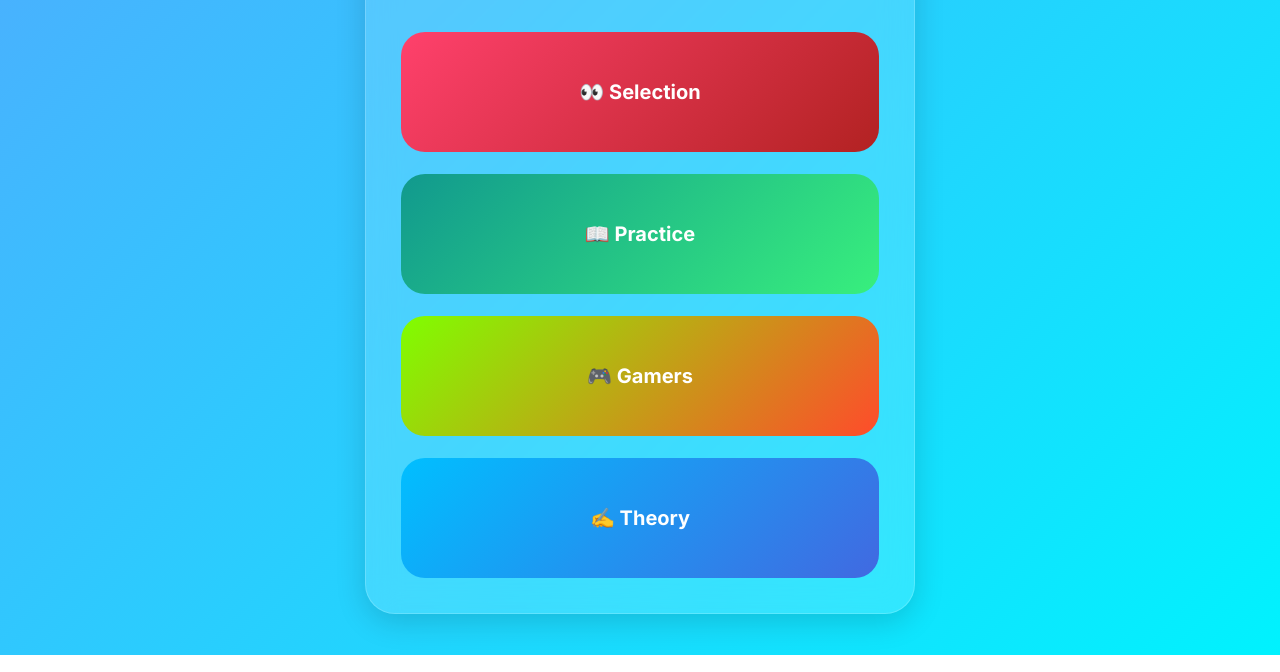
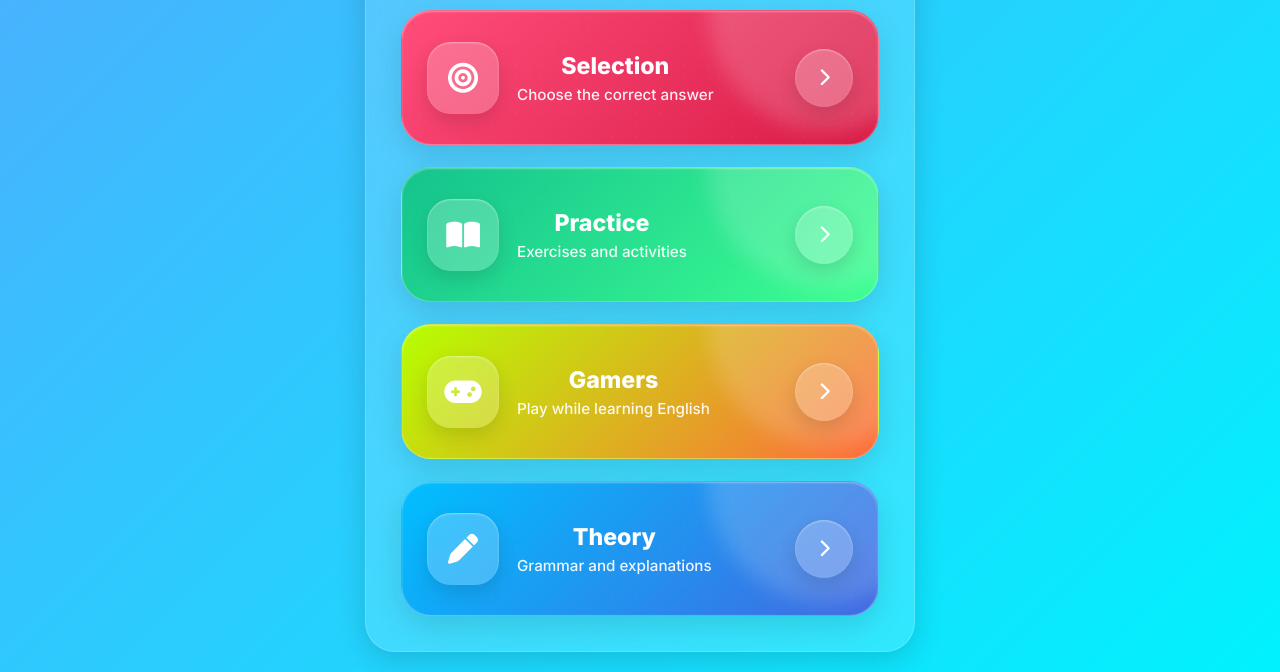
Before and after one commit to techgyr4c/Responsive-English-, a plain HTML site: page index.html in a window 1280 px wide. Shown: the part 185-857 px from the top of the page. Drawn offline with Linux system fonts and the light colour scheme.

```diff
--- a/index.html
+++ b/index.html
@@ -120,34 +120,101 @@
 }
 
 .menu-btn{
-min-height:120px;
-border-radius:24px;
-font-size:1.25rem;
-font-weight:700;
+position:relative;
+overflow:hidden;
+
+min-height:135px;
+border-radius:30px;
+
+font-size:1.35rem;
+font-weight:800;
 color:white;
+
 display:flex;
 align-items:center;
 justify-content:center;
-gap:12px;
-padding:20px;
-}
-
+gap:14px;
+
+padding:25px;
+
+border:1px solid rgba(255,255,255,.25);
+
+backdrop-filter:blur(18px);
+
+box-shadow:
+0 10px 30px rgba(0,0,0,.12),
+inset 0 1px 2px rgba(255,255,255,.35);
+
+transition:.35s ease;
+}
+
+/* HOVER */
+.menu-btn:hover{
+transform:translateY(-6px) scale(1.02);
+}
+
+/* GLOW */
+.menu-btn::before{
+content:"";
+position:absolute;
+
+width:240px;
+height:240px;
+
+border-radius:50%;
+
+background:rgba(255,255,255,.16);
+
+top:-120px;
+right:-70px;
+
+filter:blur(10px);
+}
+
+/* TEXTURE */
+.menu-btn::after{
+content:"";
+position:absolute;
+inset:0;
+
+background-image:
+radial-gradient(rgba(255,255,255,.15) 1px, transparent 1px);
+
+background-size:12px 12px;
+
+opacity:.16;
+}
+
+/* ICON + TEXT */
+.menu-btn i,
+.menu-btn span{
+position:relative;
+z-index:2;
+}
+
+/* Selection */
 .quiz-btn{
-background:linear-gradient(135deg,#ff416c,#B22222);
-}
-
+background:
+linear-gradient(135deg,#ff4d7a,#d91b46);
+}
+
+/* Practice */
 .reading-btn{
-background:linear-gradient(135deg,#11998e,#38ef7d);
-}
-
- .gamer-btn{
-  background:linear-gradient(135deg,#7FFF00,#ff4b2b);
-  }
-
-  .Theory-btn{
-  background:linear-gradient(135deg,#00BFFF,#4169E1);
-  }
-
+background:
+linear-gradient(135deg,#14c38e,#3dff91);
+}
+
+/* Gamers */
+.gamer-btn{
+background:
+linear-gradient(135deg,#b6ff00,#ff6b3d);
+}
+
+/* Theory */
+.Theory-btn{
+background:
+linear-gradient(135deg,#00bfff,#4169e1);
+}
 /* ================= TOPBAR ================= */
 
 .topbar{
@@ -251,7 +318,8 @@
 gap:12px;
 }
 
-.quiz-options button{
+.quiz-options
+  {
 padding:15px;
 border-radius:14px;
 font-size:16px;
@@ -624,6 +692,86 @@
 }
 
 }
+  /* ===== CONTENT ===== */
+
+.menu-content{
+display:flex;
+align-items:center;
+gap:18px;
+position:relative;
+z-index:2;
+}
+
+/* ===== ICON ===== */
+
+.menu-icon{
+width:72px;
+height:72px;
+
+border-radius:24px;
+
+background:rgba(255,255,255,.22);
+
+display:flex;
+align-items:center;
+justify-content:center;
+
+backdrop-filter:blur(12px);
+
+box-shadow:
+inset 0 1px 2px rgba(255,255,255,.4),
+0 8px 20px rgba(0,0,0,.12);
+}
+
+.menu-icon i{
+font-size:30px;
+color:white;
+}
+
+/* ===== TEXT ===== */
+
+.menu-text h3{
+font-size:1.45rem;
+font-weight:800;
+margin-bottom:5px;
+}
+
+.menu-text p{
+font-size:.95rem;
+opacity:.92;
+font-weight:500;
+}
+
+/* ===== ARROW ===== */
+
+.menu-arrow{
+margin-left:auto;
+
+width:58px;
+height:58px;
+
+border-radius:50%;
+
+background:rgba(255,255,255,.22);
+
+display:flex;
+align-items:center;
+justify-content:center;
+
+backdrop-filter:blur(12px);
+
+position:relative;
+z-index:2;
+
+box-shadow:
+inset 0 1px 2px rgba(255,255,255,.4),
+0 8px 20px rgba(0,0,0,.12);
+}
+
+.menu-arrow i{
+font-size:18px;
+color:white;
+}
 
 </style>
 </head>
@@ -649,31 +797,98 @@
 
 <div class="menu-grid">
 
+<!-- Selection -->
 <button class="menu-btn quiz-btn"
 onclick="showScreen('quizScreen')">
 
-👀 Selection
+<div class="menu-content">
+
+<div class="menu-icon">
+<i class="fa-solid fa-bullseye"></i>
+</div>
+
+<div class="menu-text">
+<h3>Selection</h3>
+<p>Choose the correct answer</p>
+</div>
+
+</div>
+
+<div class="menu-arrow">
+<i class="fa-solid fa-chevron-right"></i>
+</div>
 
 </button>
 
+
+<!-- Practice -->
 <button class="menu-btn reading-btn"
 onclick="showScreen('readingScreen')">
 
-📖 Practice
+<div class="menu-content">
+
+<div class="menu-icon">
+<i class="fa-solid fa-book-open"></i>
+</div>
+
+<div class="menu-text">
+<h3>Practice</h3>
+<p>Exercises and activities</p>
+</div>
+
+</div>
+
+<div class="menu-arrow">
+<i class="fa-solid fa-chevron-right"></i>
+</div>
 
 </button>
 
-  <button class="menu-btn gamer-btn"
+
+<!-- Gamers -->
+<button class="menu-btn gamer-btn"
 onclick="showScreen('')">
 
-🎮 Gamers
+<div class="menu-content">
+
+<div class="menu-icon">
+<i class="fa-solid fa-gamepad"></i>
+</div>
+
+<div class="menu-text">
+<h3>Gamers</h3>
+<p>Play while learning English</p>
+</div>
+
+</div>
+
+<div class="menu-arrow">
+<i class="fa-solid fa-chevron-right"></i>
+</div>
 
 </button>
 
-   <button class="menu-btn Theory-btn"
+
+<!-- Theory -->
+<button class="menu-btn Theory-btn"
 onclick="showScreen('theoryScreen')">
 
-✍️ Theory
+<div class="menu-content">
+
+<div class="menu-icon">
+<i class="fa-solid fa-pen"></i>
+</div>
+
+<div class="menu-text">
+<h3>Theory</h3>
+<p>Grammar and explanations</p>
+</div>
+
+</div>
+
+<div class="menu-arrow">
+<i class="fa-solid fa-chevron-right"></i>
+</div>
 
 </button>
 
```
